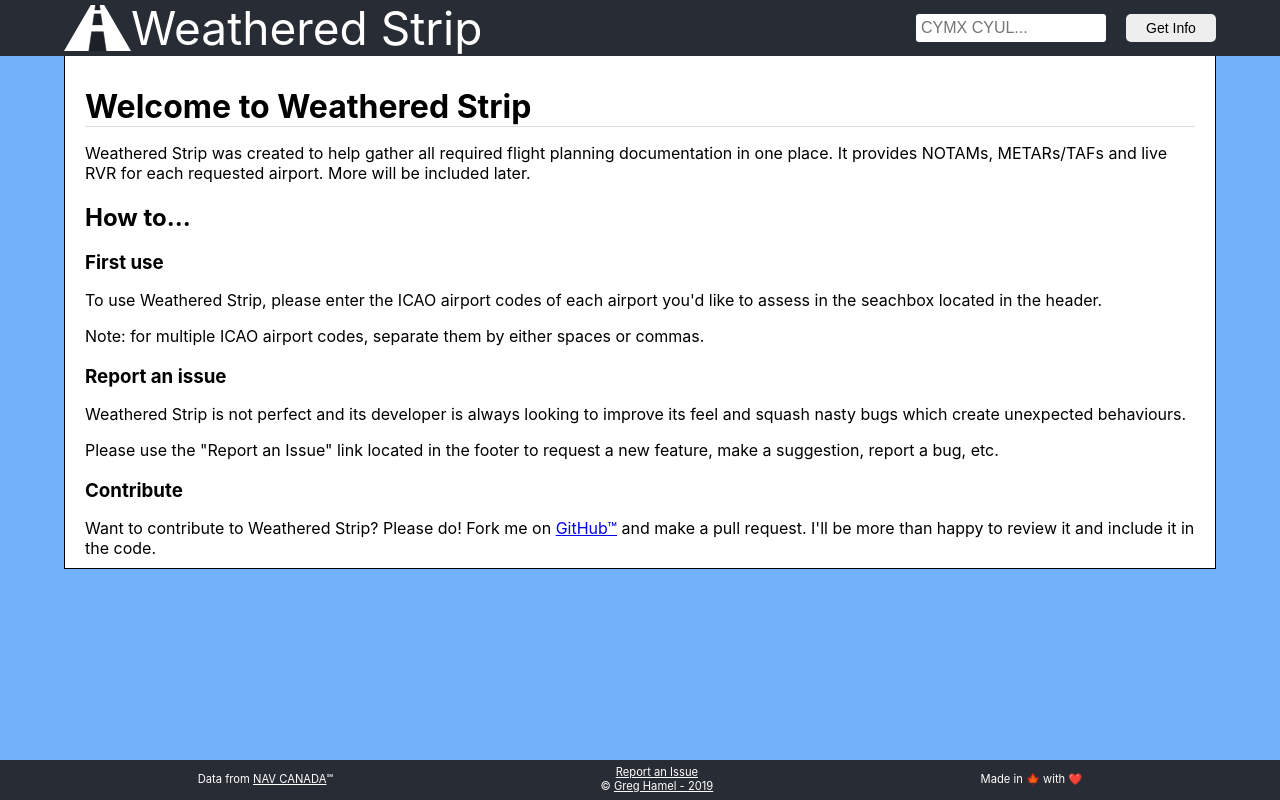
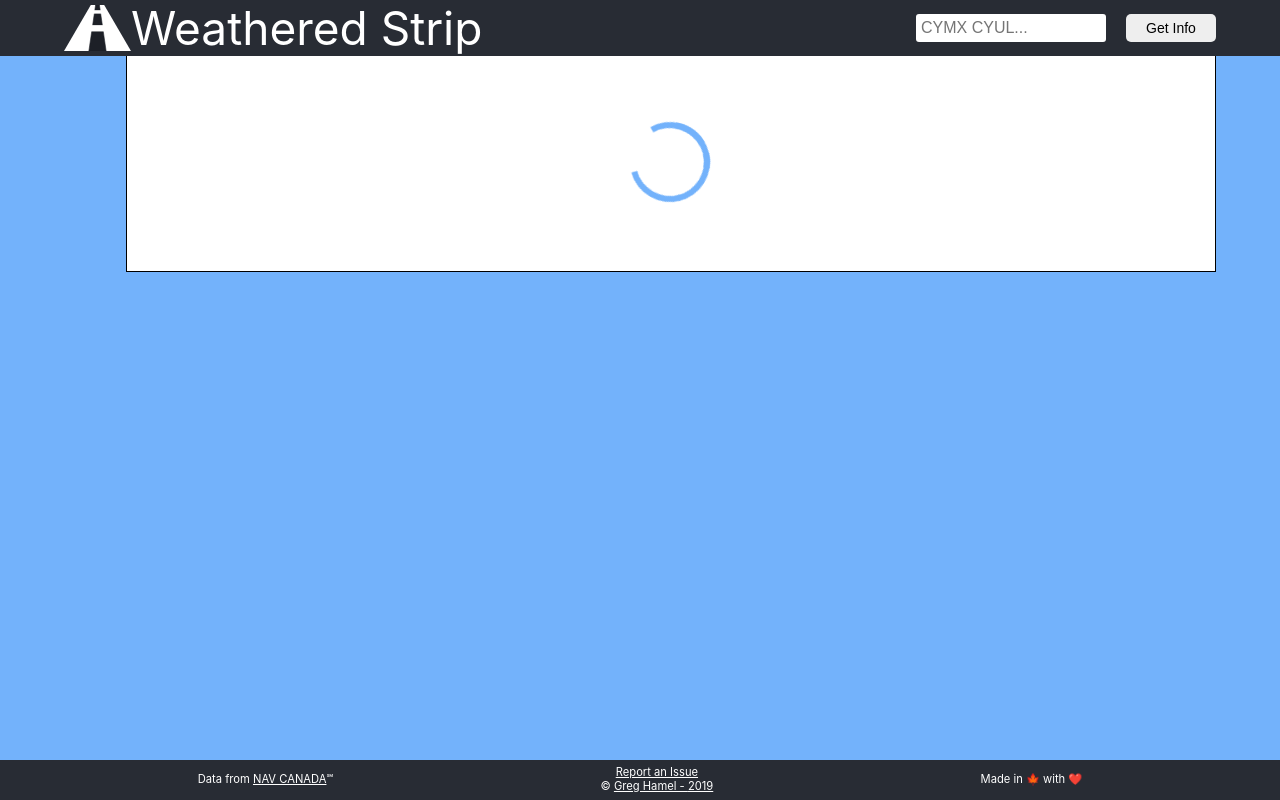
Before and after one commit to atapp/weatheredstrip, a React (Create React App) app in the folder client/: page / in a window 1280 px wide. Built offline with nearby package versions, Linux system fonts and the light colour scheme.

Commit message:
feat(client): add spinner for loading
this fixes #4

```diff
--- a/client/src/App.css
+++ b/client/src/App.css
@@ -116,6 +116,53 @@ h2 {
 
 h3 {
   margin-bottom: 0;
+}
+
+.lds-ring {
+  display: block;
+  position: relative;
+  margin: 50px auto ;
+  width: 95px;
+  height: 95px;
+}
+
+.lds-ring div {
+  box-sizing: border-box;
+  display: block;
+  position: absolute;
+  width: 80px;
+  height: 80px;
+  margin: 6px;
+  border: 6px solid #73b2fb;
+  border-radius: 50%;
+  animation: lds-ring 1.2s cubic-bezier(0.5, 0, 0.5, 1) infinite;
+  border-color: #73b2fb transparent transparent transparent;
+}
+
+.lds-ring div:nth-child(1) {
+  animation-delay: -0.45s;
+}
+
+.lds-ring div:nth-child(2) {
+  animation-delay: -0.3s;
+}
+
+.lds-ring div:nth-child(3) {
+  animation-delay: -0.15s;
+}
+
+@keyframes lds-ring {
+  0% {
+    transform: rotate(0deg);
+  }
+  100% {
+    transform: rotate(360deg);
+  }
+}
+
+.margin-6225 {
+  margin-left: 62.25px;
+  border-left: 1px solid black;
 }
 
 .navbar-content {
--- a/client/src/components/content.react.js
+++ b/client/src/components/content.react.js
@@ -27,8 +27,10 @@ class Content extends Component {
   render() {
     const { data } = this.props
 
-    const content = data ?
+    const content =
       <div className="content">
+        { data ?
+          <React.Fragment>
             <StationNav data={ data } selected={ this.state.stationSelection } onClick={ this.handleStationSelect } sticky={ this.state.navSticky }/>
             <div className="user-content">
               <div className="content-header">
@@ -60,22 +62,17 @@ class Content extends Component {
                 }
               </div>
             </div>
+          </React.Fragment>
+          :
+          <div className="user-content margin-6225">
+            <div className="lds-ring">
+              <div></div>
+              <div></div>
+              <div></div>
+              <div></div>
             </div>
-      :
-      <div className="content">
-        <div className="user-content fullborder">
-          <h1>Welcome to Weathered Strip</h1>
-          <p>Weathered Strip was created to help gather all required flight planning documentation in one place. It provides NOTAMs, METARs/TAFs and live RVR for each requested airport. More will be included later.</p>
-          <h2>How to...</h2>
-          <h3>First use</h3>
-          <p>To use Weathered Strip, please enter the ICAO airport codes of each airport you'd like to assess in the seachbox located in the header.</p>
-          <p>Note: for multiple ICAO airport codes, separate them by either spaces or commas.</p>
-          <h3>Report an issue</h3>
-          <p>Weathered Strip is not perfect and its developer is always looking to improve its feel and squash nasty bugs which create unexpected behaviours.</p>
-          <p>Please use the "Report an Issue" link located in the footer to request a new feature, make a suggestion, report a bug, etc.</p>
-          <h3>Contribute</h3>
-          <p>Want to contribute to Weathered Strip? Please do! Fork me on <a href="https://github.com/GregoryHamel/weatheredstrip/">GitHub&trade;</a> and make a pull request. I'll be more than happy to review it and include it in the code.</p>
           </div>
+          }
       </div>
 
     return content
```
Lines whose indentation alone changed are shown as unchanged.
